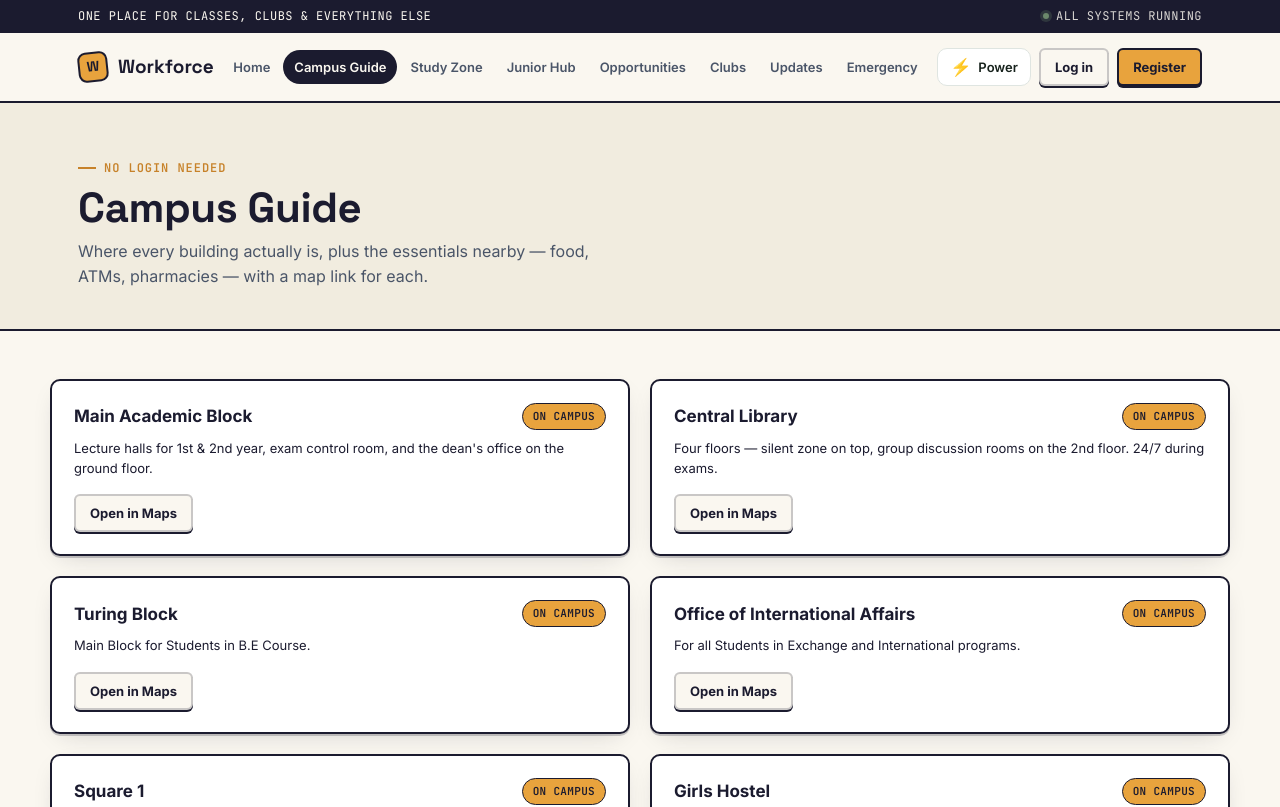
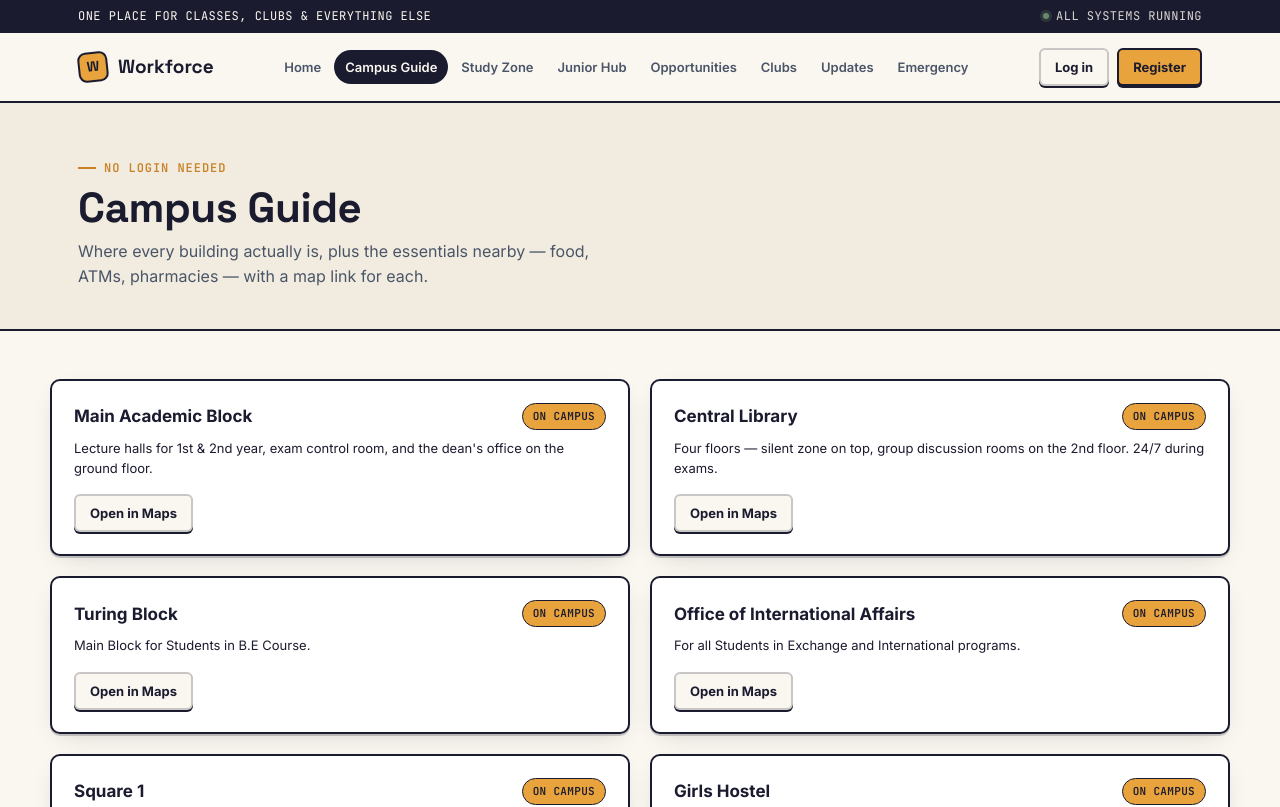
Before and after one commit to niyatisharma100307-crypto/WorkForce-fee, a React (Vite) app: page /campus-guide in a window 1280 px wide. Shown: the top 807 px of the page. Built offline with nearby package versions, Linux system fonts and the light colour scheme.

Commit message:
Removed Theme Toggle

```diff
--- a/src/components/Nav.jsx
+++ b/src/components/Nav.jsx
@@ -1,6 +1,5 @@
 import { Link, NavLink, useNavigate } from 'react-router-dom';
 import { useAuth } from './AuthContext.jsx';
-import ThemeToggle from './ThemeToggle.jsx';
 const PUBLIC_LINKS = [
   ['/', 'Home'],
   ['/campus-guide', 'Campus Guide'],
@@ -52,9 +51,7 @@ export default function Nav() {
           </nav>
 
          <div className="nav-cta">
-  <ThemeToggle />
-
-  {session ? (
+            {session ? (
               <>
                 <Link
                   to={
--- a/src/components/ThemeToggle.jsx
+++ /dev/null
@@ -1,28 +0,0 @@
-import { useEffect, useState } from 'react';
-
-export default function ThemeToggle() {
-  const [powerMode, setPowerMode] = useState(
-    localStorage.getItem('powerMode') === 'true'
-  );
-
-  useEffect(() => {
-    document.documentElement.setAttribute(
-      'data-theme',
-      powerMode ? 'power' : 'light'
-    );
-
-    localStorage.setItem('powerMode', powerMode);
-  }, [powerMode]);
-
-  return (
-    <button
-      className={`power-toggle ${powerMode ? 'active' : ''}`}
-      onClick={() => setPowerMode((prev) => !prev)}
-      title={powerMode ? 'Turn off Power Mode' : 'Activate Power Mode'}
-      aria-label="Toggle Power Mode"
-    >
-      <span className="power-icon">⚡</span>
-      <span>Power</span>
-    </button>
-  );
-}
--- a/src/main.jsx
+++ b/src/main.jsx
@@ -12,6 +12,13 @@ import { AuthProvider } from './components/AuthContext.jsx';
 import { ToastProvider } from './components/Toast.jsx';
 import App from './App.jsx';
 
+// Reset any legacy dark/power mode
+document.documentElement.removeAttribute('data-theme');
+try {
+  localStorage.removeItem('powerMode');
+} catch {}
+
+
 createRoot(document.getElementById('root')).render(
   <StrictMode>
     <BrowserRouter>
--- a/src/styles/base.css
+++ b/src/styles/base.css
@@ -40,31 +40,6 @@ body {
   -webkit-font-smoothing: antialiased;
 }
 
-/* ---------- WorkForce Power Mode ---------- */
-
-[data-theme="power"] {
-  --paper: #111713;
-  --paper-dim: #19211c;
-  --ink: #f4f7f4;
-  --slate: #b8c2bb;
-  --line-strong: #3b4740;
-}
-
-/* Smooth theme transition */
-body,
-.nav,
-.passbar,
-.card,
-.panel,
-.btn,
-input,
-textarea,
-select {
-  transition:
-    background-color 0.3s ease,
-    color 0.3s ease,
-    border-color 0.3s ease;
-}
 img { max-width: 100%; display: block; }
 a { color: inherit; text-decoration: none; }
 button { font-family: inherit; cursor: pointer; }
@@ -381,65 +356,3 @@ h1, h2, h3, h4 {
   .nav-links { display: none; }
   .nav-toggle { display: flex; }
 }
-
-/* =========================
-   POWER MODE
-   ========================= */
-
-:root {
-  --power-bg: #f5f7f6;
-  --power-surface: #ffffff;
-  --power-text: #17221c;
-  --power-border: #dfe5e1;
-}
-
-[data-theme="power"] {
-  --power-bg: #101512;
-  --power-surface: #19211c;
-  --power-text: #f1f5f2;
-  --power-border: #344139;
-}
-
-/* Power button */
-
-.power-toggle {
-  display: flex;
-  align-items: center;
-  gap: 7px;
-
-  padding: 7px 12px;
-
-  border: 1px solid var(--power-border);
-  border-radius: 10px;
-
-  background: var(--power-surface);
-  color: var(--power-text);
-
-  cursor: pointer;
-
-  font-size: 13px;
-  font-weight: 600;
-
-  transition: all 0.25s ease;
-}
-
-.power-toggle:hover {
-  transform: translateY(-2px);
-}
-
-.power-icon {
-  font-size: 17px;
-  transition: transform 0.3s ease;
-}
-
-.power-toggle.active {
-  background: #1b241f;
-  color: #f5c542;
-  border-color: #f5c542;
-
-  box-shadow: 0 0 12px rgba(245, 197, 66, 0.25);
-}
-
-.power-toggle.active .power-icon {
-  transform: scale(1.2) rotate(-8deg);
-}
```
Also changed, not shown: 5 other files (tests, documents, lock files or other folders).
